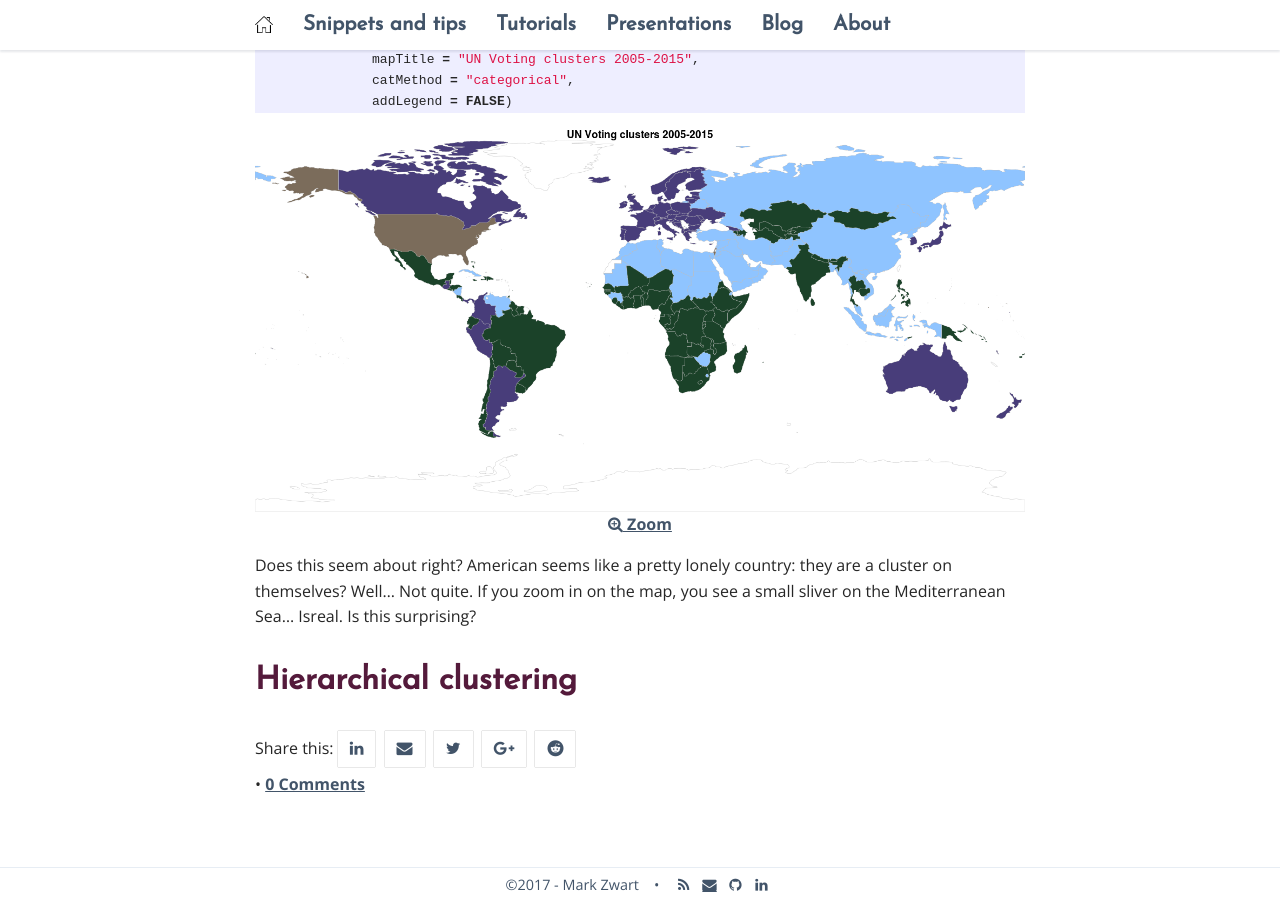
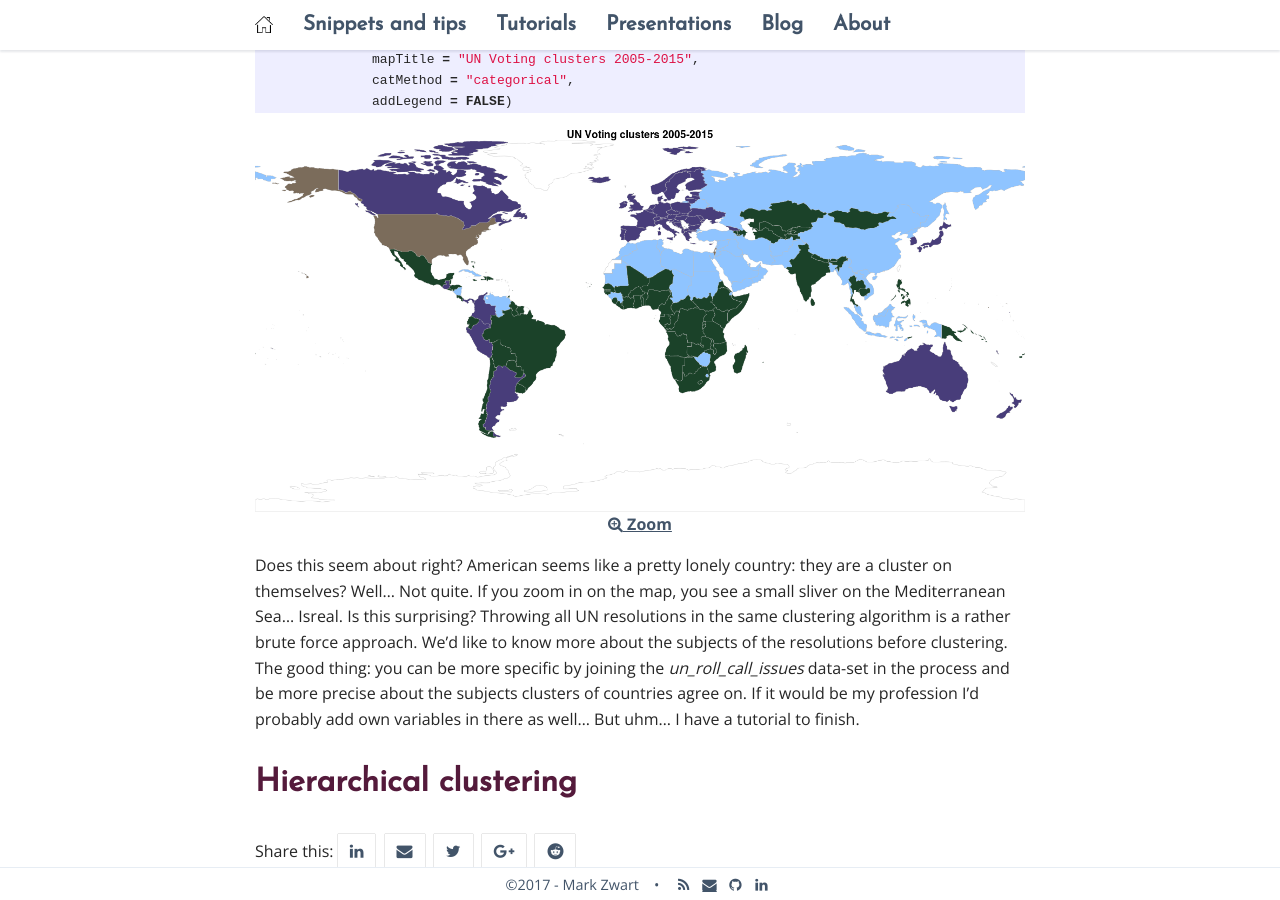
Before and after one commit to mark-me/mark-me.github.io, a Jekyll site: the page built from _pages/tutorials/clustering-mds/clustering-mds.md, in a window 1280 px wide and 900 px high, scrolled down 6010 px. Built offline with Jekyll 4.4.1, drawn with Linux system fonts in a browser that asks for light colours; nearby versions of some CDN libraries; comment, search, counter and statistics services are not loaded.

Commit message:
Update clustering-mds.md

```diff
--- a/_pages/tutorials/clustering-mds/clustering-mds.md
+++ b/_pages/tutorials/clustering-mds/clustering-mds.md
@@ -203,6 +203,6 @@ mapCountryData(mapped_data,
 <i class='fa fa-search-plus '></i> Zoom</a>
 {: refdef}
 
-Does this seem about right? American seems like a pretty lonely country: they are a cluster on themselves? Well... Not quite. If you zoom in on the map, you see a small sliver on the Mediterranean Sea... Isreal. Is this surprising?
+Does this seem about right? American seems like a pretty lonely country: they are a cluster on themselves? Well... Not quite. If you zoom in on the map, you see a small sliver on the Mediterranean Sea... Isreal. Is this surprising? Throwing all UN resolutions in the same clustering algorithm is a rather brute force approach. We'd like to know more about the subjects of the resolutions before clustering. The good thing: you can be more specific by joining the _un_roll_call_issues_ data-set in the process and be more precise about the subjects clusters of countries agree on. If it would be my profession I'd probably add own variables in there as well... But uhm... I have a tutorial to finish.
 
 # Hierarchical clustering
```
